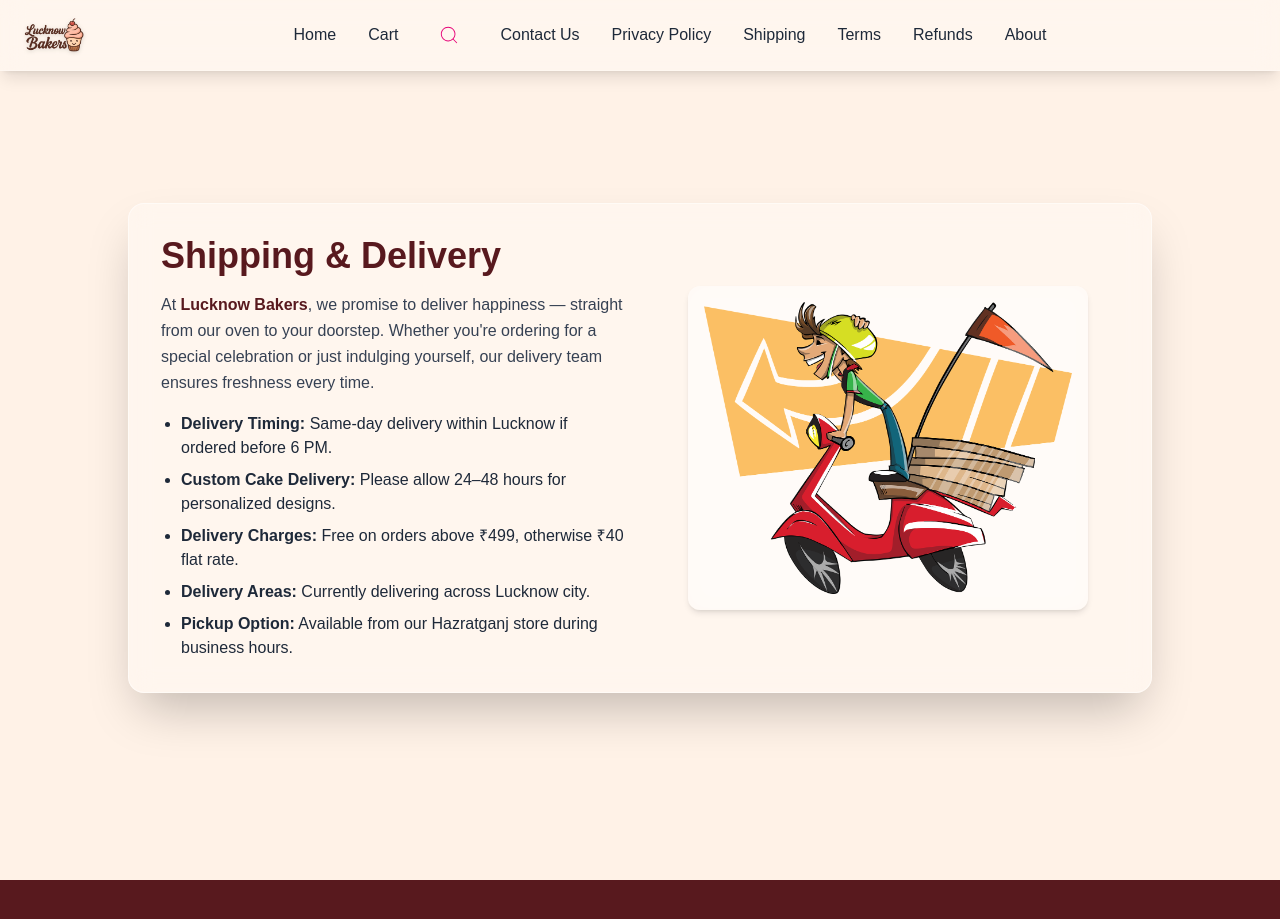
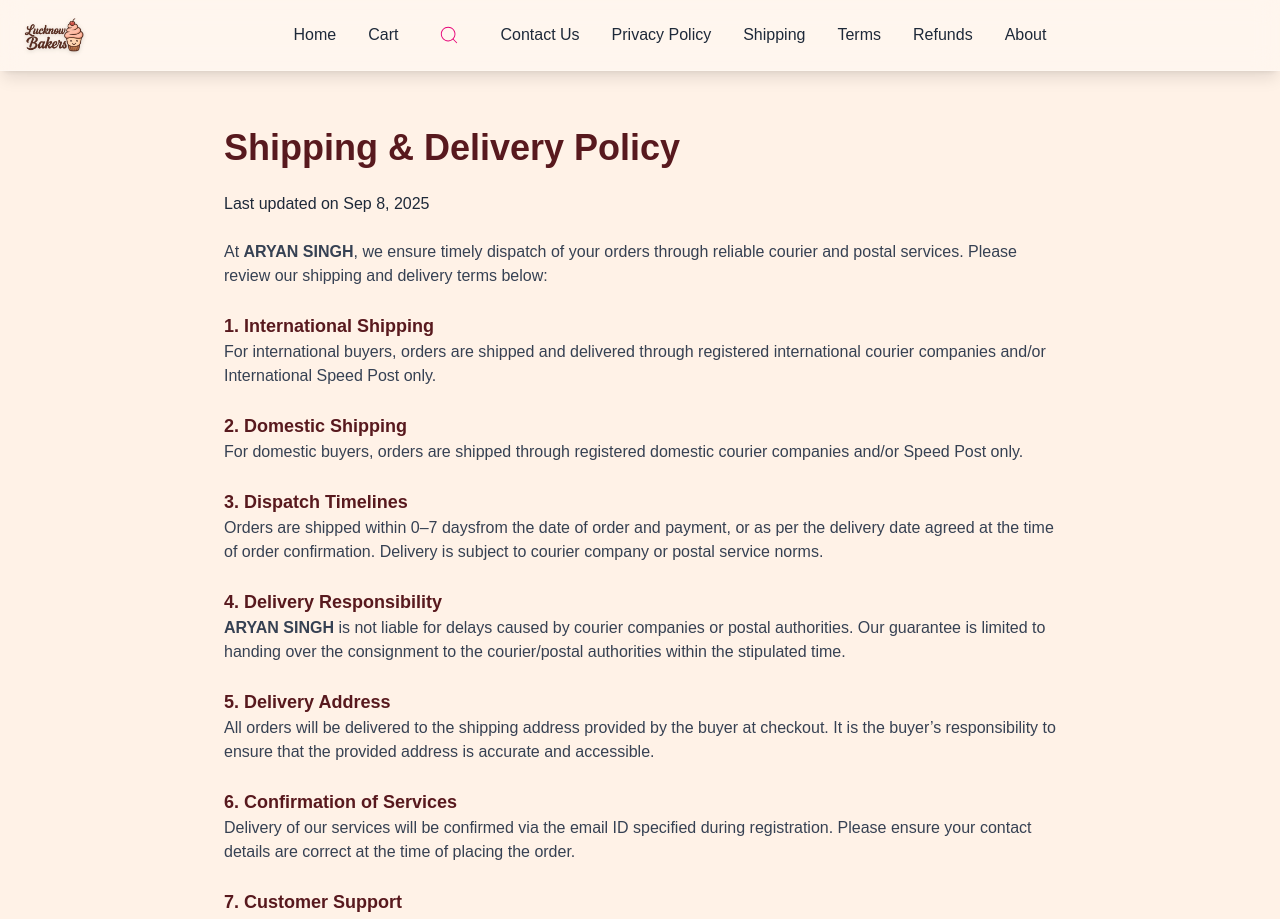
Before and after one commit to aryansingh-0/Lucknow-Backery, a Next.js app: page /shipping-delivery in a window 1280 px wide. Shown: the top 919 px of the page. Built offline with nearby package versions, Linux system fonts and the light colour scheme.

Commit message:
Update page.js

```diff
--- a/app/(info)/shipping-delivery/page.js
+++ b/app/(info)/shipping-delivery/page.js
@@ -1,36 +1,107 @@
 'use client';
-import Image from 'next/image';
-import deliveryImg from '@/public/images/delivery.png'; // Make sure this image exists or replace with your own
 import React from 'react';
 
-export default function ShippingAndDeliveryPage() {
+export default function ShippingDelivery() {
   return (
-    <div className="min-h-screen pt-24 px-4 flex items-center justify-center">
-      <div className="max-w-5xl w-full rounded-2xl backdrop-blur-md bg-white/30 border border-white/50 p-8 shadow-2xl">
-        <div className="flex flex-col md:flex-row items-center gap-8">
-          <div className="w-full md:w-1/2">
-            <h1 className="text-4xl font-bold text-highlight mb-4">Shipping & Delivery</h1>
-            <p className="text-gray-700 text-base leading-relaxed mb-4">
-              At <span className="font-semibold text-highlight">Lucknow Bakers</span>, we promise to deliver happiness — straight from our oven to your doorstep.
-              Whether you're ordering for a special celebration or just indulging yourself, our delivery team ensures freshness every time.
+    <div className="min-h-screen pt-24 px-4 flex justify-center items-start">
+      <div className="max-w-4xl w-full rounded-2xl p-8">
+        <h1 className="text-4xl font-bold text-highlight mb-6">
+          Shipping & Delivery Policy
+        </h1>
+
+        <p className="text-gray-800 mb-6 text-sm md:text-base">
+          Last updated on <span className="font-medium">Sep 8, 2025</span>
+        </p>
+
+        <p className="text-gray-700 mb-6 text-sm md:text-base">
+          At <span className="font-semibold">ARYAN SINGH</span>, we ensure timely
+          dispatch of your orders through reliable courier and postal services.
+          Please review our shipping and delivery terms below:
+        </p>
+
+        <div className="space-y-6 text-gray-700 text-sm md:text-base">
+          <div>
+            <h2 className="font-semibold text-lg text-highlight">
+              1. International Shipping
+            </h2>
+            <p>
+              For international buyers, orders are shipped and delivered through
+              registered international courier companies and/or International Speed
+              Post only.
             </p>
-            <ul className="list-disc pl-5 text-gray-800 text-sm md:text-base space-y-2">
-              <li><strong>Delivery Timing:</strong> Same-day delivery within Lucknow if ordered before 6 PM.</li>
-              <li><strong>Custom Cake Delivery:</strong> Please allow 24–48 hours for personalized designs.</li>
-              <li><strong>Delivery Charges:</strong> Free on orders above ₹499, otherwise ₹40 flat rate.</li>
-              <li><strong>Delivery Areas:</strong> Currently delivering across Lucknow city.</li>
-              <li><strong>Pickup Option:</strong> Available from our Hazratganj store during business hours.</li>
-            </ul>
           </div>
 
-          <div className="w-full md:w-1/2 flex justify-center">
-            <Image
-              src={deliveryImg}
-              alt="Cake delivery illustration"
-              width={400}
-              height={400}
-              className="rounded-xl shadow-md bg-white/40 backdrop-blur-md p-4"
-            />
+          <div>
+            <h2 className="font-semibold text-lg text-highlight">
+              2. Domestic Shipping
+            </h2>
+            <p>
+              For domestic buyers, orders are shipped through registered domestic
+              courier companies and/or Speed Post only.
+            </p>
+          </div>
+
+          <div>
+            <h2 className="font-semibold text-lg text-highlight">
+              3. Dispatch Timelines
+            </h2>
+            <p>
+              Orders are shipped within <span className="font-medium">0–7 days</span>
+              from the date of order and payment, or as per the delivery date agreed
+              at the time of order confirmation. Delivery is subject to courier company
+              or postal service norms.
+            </p>
+          </div>
+
+          <div>
+            <h2 className="font-semibold text-lg text-highlight">
+              4. Delivery Responsibility
+            </h2>
+            <p>
+              <span className="font-semibold">ARYAN SINGH</span> is not liable for
+              delays caused by courier companies or postal authorities. Our guarantee
+              is limited to handing over the consignment to the courier/postal
+              authorities within the stipulated time.
+            </p>
+          </div>
+
+          <div>
+            <h2 className="font-semibold text-lg text-highlight">
+              5. Delivery Address
+            </h2>
+            <p>
+              All orders will be delivered to the shipping address provided by the
+              buyer at checkout. It is the buyer’s responsibility to ensure that the
+              provided address is accurate and accessible.
+            </p>
+          </div>
+
+          <div>
+            <h2 className="font-semibold text-lg text-highlight">
+              6. Confirmation of Services
+            </h2>
+            <p>
+              Delivery of our services will be confirmed via the email ID specified
+              during registration. Please ensure your contact details are correct at
+              the time of placing the order.
+            </p>
+          </div>
+
+          <div>
+            <h2 className="font-semibold text-lg text-highlight">
+              7. Customer Support
+            </h2>
+            <p>
+              For any issues related to shipping or delivery, please contact our
+              helpdesk at <a href="tel:9628222001" className="text-link font-medium">+91 9628222001</a>
+              or email us at{" "}
+              <a
+                href="mailto:aryan03aryansingh@gmail.com"
+                className="text-link font-medium"
+              >
+                aryan03aryansingh@gmail.com
+              </a>.
+            </p>
           </div>
         </div>
       </div>
```
